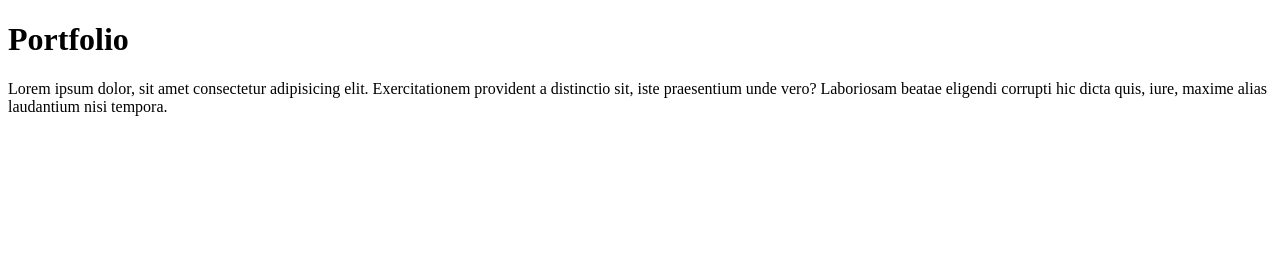
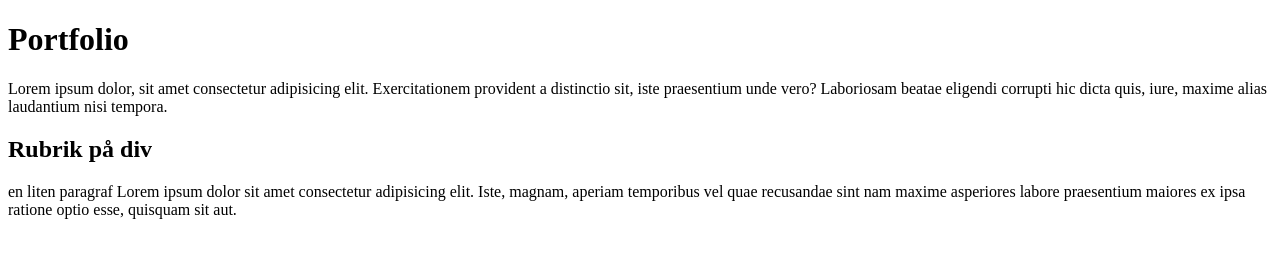
Before and after one commit to ManauTunjae/my-portfolio, a plain HTML site: page index.html in a window 1280 px wide. Drawn offline with Linux system fonts and the light colour scheme.

Commit message:
Added <div> and <p> into index.html

```diff
--- a/index.html
+++ b/index.html
@@ -8,5 +8,11 @@
 <body>
     <h1>Portfolio</h1>
     <p>Lorem ipsum dolor, sit amet consectetur adipisicing elit. Exercitationem provident a distinctio sit, iste praesentium unde vero? Laboriosam beatae eligendi corrupti hic dicta quis, iure, maxime alias laudantium nisi tempora.</p>
+    <div class="testdiv">
+        <h2>Rubrik på div</h2>
+        <p>
+            en liten paragraf Lorem ipsum dolor sit amet consectetur adipisicing elit. Iste, magnam, aperiam temporibus vel quae recusandae sint nam maxime asperiores labore praesentium maiores ex ipsa ratione optio esse, quisquam sit aut.
+        </p>
+    </div>
 </body>
 </html>
```
